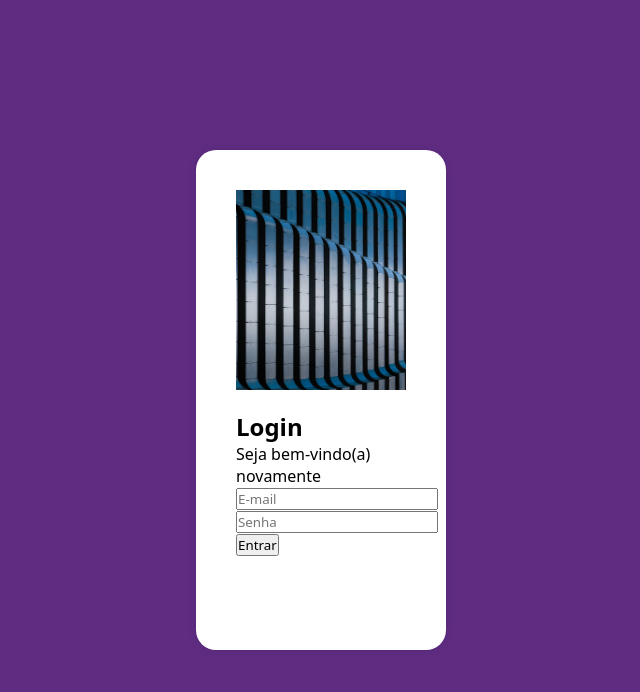
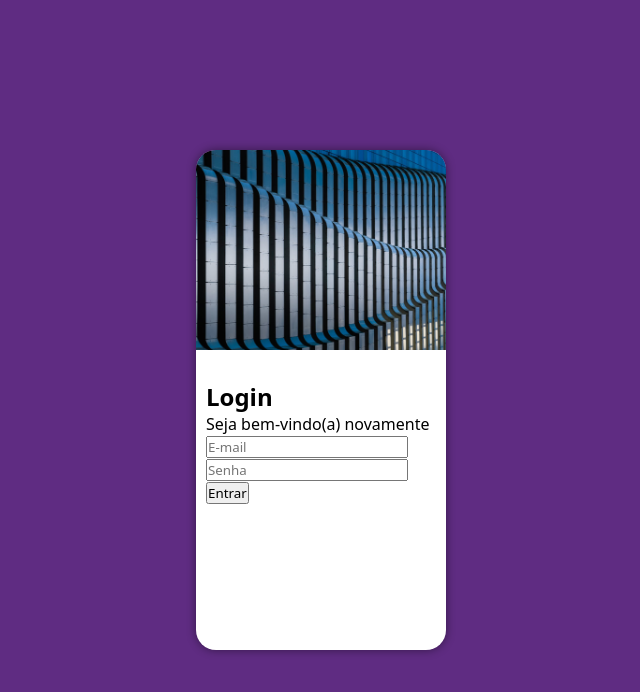
Before and after one commit to Edykrlos/projeto-login, a plain HTML site: page index.html in a window 1280 px wide. Shown: the whole page, without its empty margins (319-959 px from the left). Drawn offline with Linux system fonts and the light colour scheme.

Commit message:
Update style.css

```diff
--- a/estilos/style.css
+++ b/estilos/style.css
@@ -25,18 +25,28 @@ section#login {
     top: 50%;
     left: 50%;
     transform: translate(-50%, -50%);
+    overflow: hidden;
     background-color: #ffffff;
-    padding: 40px;
+
     border-radius: 20px;
-    box-shadow: 0px 0px 10px rgba(0, 0, 0, 0.1);
+    box-shadow: 0px 0px 10px rgba(0, 0, 0, 0.454) ;
     width: 250px;
     height: 500px;
 }
 
 section#login > div#imagem {
-
+    display: block;
     margin-bottom: 20px;
     background: #5f2c82 url('../imagens/pexels-ali.jpg') no-repeat ;
     background-size: cover;
+
     height: 200px;
 }
+
+section#login > div#formulario {
+    display: block;
+    flex-direction: column;
+    align-items: center;
+
+    padding: 10px;
+}
```
